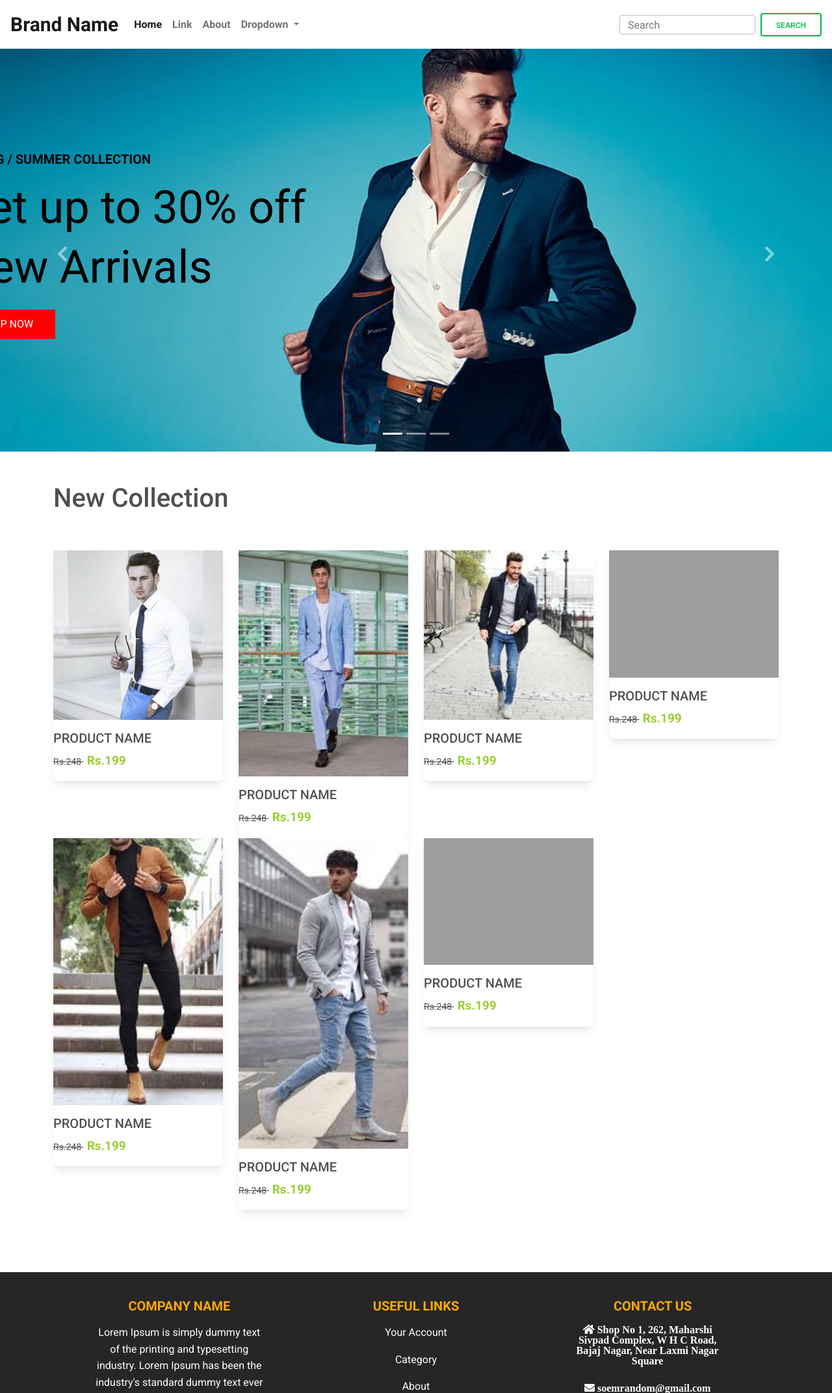
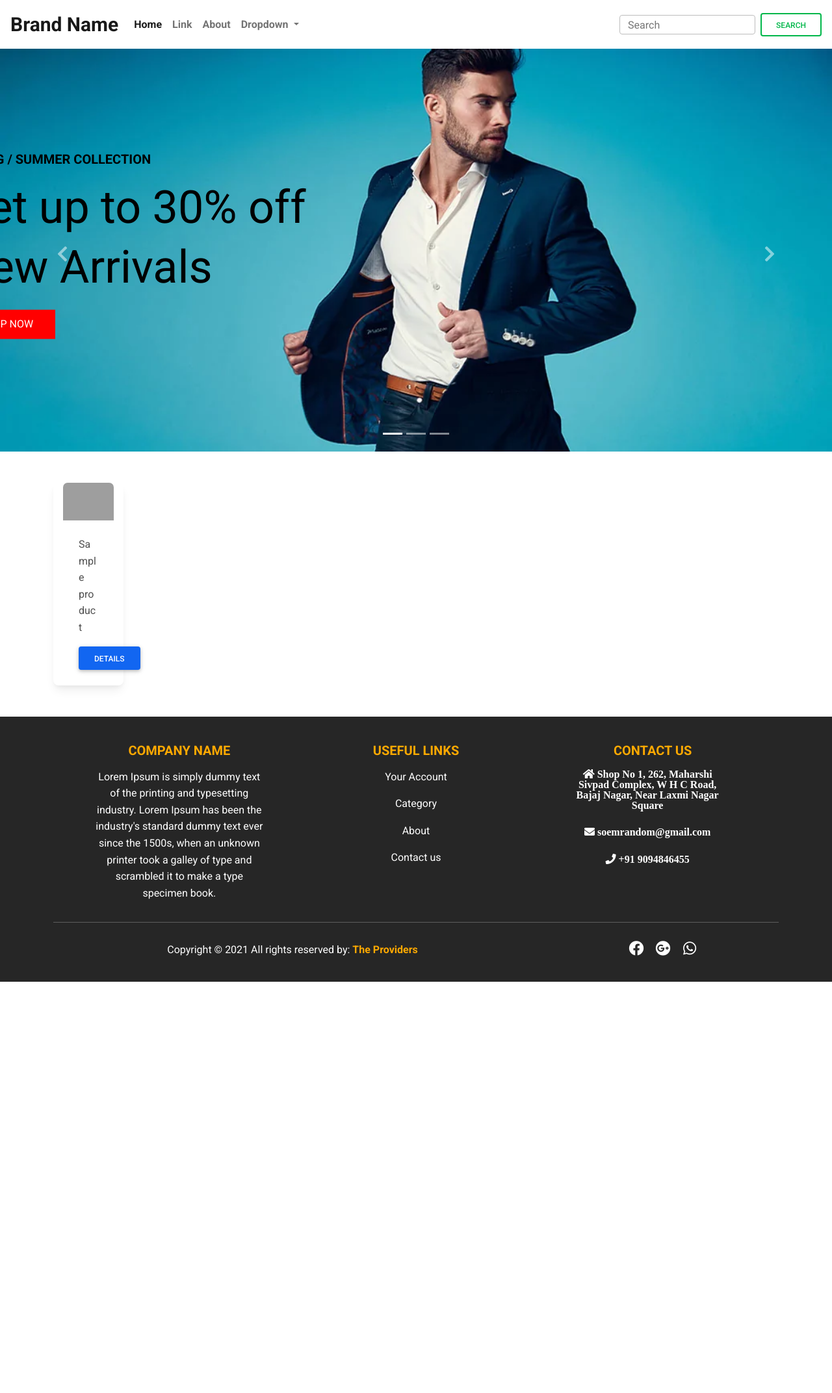
Before and after one commit to alevi0106/ClothingStore, a FastAPI app: template templates/index.html in a window 1280 px wide. Shown: the top 2144 px of the page at 65% size. After the commit the page ends 1511 px from the top, so only its background shows below. Run offline with FastAPI, Linux system fonts and the light colour scheme; the template is opened without the code that fills it: most values are stand-ins (such as "Sample title", 1, 10 or a date in 2020); parts of the project's set-up code (start-up, migrations or seed data) failed here and were passed over; some libraries are stand-ins or nearby versions; grey boxes are pictures that could not be loaded.

Commit message:
Products on index page. Product details page done. seed.py for test

```diff
--- a/main.py
+++ b/main.py
@@ -12,7 +12,7 @@ import aiofiles
 import os
 import time
 
-from sql.models import Category, Product, ProductImage, database, User
+from sql.models import Cart, Category, Product, ProductImage, database, User
 from sql.dbaccess import get_admin_user, get_confirmed_user, get_unconfirmed_user
 from src.authentication import create_email_confirmation_link, verify_password, get_password_hash, create_access_token, extract_id_from_token
 from src.email_validation import sendemail
@@ -32,15 +32,15 @@ async def startup() -> None:
     if not db.is_connected:
         await db.connect()
     # Test inserts
-    products = await Product.objects.all()
-    if not products:
-        product = Product(name="testproduct", description="test", price=1000, quantity=10)
-        await product.save()
-        image = ProductImage(product=product, path=os.path.join("static", "product-images", "test.png"))
-        await image.save()
-        cat = Category(name="Trending", categorytype="Newtype")
-        await cat.products.add(product)
-        await cat.save()
+    # products = await Product.objects.all()
+    # if not products:
+    #     product = Product(name="testproduct", description="test", price=1000, quantity=10)
+    #     await product.save()
+    #     image = ProductImage(product=product, path=os.path.join("/", "static", "product-images", "test.png"))
+    #     await image.save()
+    #     cat = Category(name="Trending", categorytype="Newtype")
+    #     await cat.products.add(product)
+    #     await cat.save()
 
 
 @app.on_event("shutdown")
@@ -72,7 +72,6 @@ async def confirm_account(token: str):
             status_code=status.HTTP_401_UNAUTHORIZED,
             detail="Incorrect username or password",
             headers={"WWW-Authenticate": "Bearer"},)
-
     user = await get_unconfirmed_user(email)
     user.confirmed = True
     await user.update()
@@ -168,7 +167,8 @@ adminTemplates = Jinja2Templates(directory=os.path.join("templates", "product-ad
 
 @app.get("/", response_class=HTMLResponse)
 async def read_item(request: Request):
-    return templates.TemplateResponse("index.html", {"request": request})
+    products = await get_products(1)
+    return templates.TemplateResponse("index.html", {"request": request, "products": products})
 
 
 @app.get("/login", response_class=HTMLResponse)
@@ -189,9 +189,6 @@ async def read_item(request: Request):
 @app.get("/products", response_class=HTMLResponse)
 async def read_item(request: Request):
     products = await get_products(1)
-    for i in range(10):
-        # Testing
-        products.append(products[0])
     return templates.TemplateResponse("products-catelog.html", {"request": request, "products": products})
 
 
@@ -206,6 +203,19 @@ async def read_item(request: Request, product_id: int):
             category_select.pop(type)
     return templates.TemplateResponse("product-details.html",
                                       {"request": request, "product": product, "category_select": category_select})
+
+
+@app.post("/add-to-cart", response_model=Cart)
+async def add_to_cart(product_id: int, quantity: int, price: float, user: User = Depends(get_user)):
+    try:
+        cart = await Cart.objects.filter((Cart.user == user) | (Cart.product == product_id)).get()
+        cart.quantity = quantity
+        cart.price = price
+    except ormar.NoMatch:
+        cart = Cart(user=user, product=product_id, quantity=quantity, price=price)
+    await cart.upsert()
+    return cart
+
 
 @app.get("/admin", response_class=HTMLResponse)
 async def read_item(request: Request):
--- a/sql/models.py
+++ b/sql/models.py
@@ -65,7 +65,7 @@ class ProductImage(ormar.Model):
 
     id: int = ormar.Integer(primary_key=True)
     product: Product = ormar.ForeignKey(Product)
-    path: str = ormar.String(max_length=255, unique=True)
+    path: str = ormar.String(max_length=255)
     sequence: int = ormar.Integer(default=1)  # Sequence 0 will be thumbnail
     image_tag: str = ormar.String(max_length=10, default="img")
 
@@ -77,8 +77,10 @@ class Cart(ormar.Model):
         database = database
 
     id: int = ormar.Integer(primary_key=True)
-    user: User = ormar.ForeignKey(User, nullable=False)
+    user: User = ormar.ForeignKey(User, nullable=False, unique=True)
     product: Product = ormar.ForeignKey(Product, nullable=False)
+    quantity: int = ormar.Integer()
+    price: float = ormar.Float()
 
 
 class Category(ormar.Model):
--- a/templates/base.html
+++ b/templates/base.html
@@ -18,7 +18,7 @@
 	<!-- Google Fonts -->
 	<link rel="stylesheet" href="https://fonts.googleapis.com/css?family=Roboto:300,400,500,700&display=swap" />
 
-	<link rel="stylesheet" href="static/css/style.css" />
+	<link rel="stylesheet" href="/static/css/style.css" />
 
 	<title>{% block title %}Clothing Store{% endblock %}</title>
 	{% endblock %}
--- a/templates/index.html
+++ b/templates/index.html
@@ -66,67 +66,20 @@
     <!-- end of carousel -->
 
     <section class="collection">
-    <div class="container py-5">
-        <h1 class="text-cnter">New Collection</h1>
-        <div class="row py-5">
-        <div class="col-lg-3">
-            <div class="card">
-            <img src="../static/img/Images/1.jpg" class="img-fluid mb-3" alt="">
-            <input type="button" value="Add To Cart">
-            <h5>PRODUCT NAME</h5>
-            <p><small><del>Rs.248 </del><span>Rs.199</span></small></p>
-            </div>
-        </div>
-        <div class="col-lg-3">
-            <div class="card">
-            <img src="../static/img/Images/2.jpg" class="img-fluid mb-3" alt="">
-            <input type="button" value="Add To Cart">
-            <h5>PRODUCT NAME</h5>
-            <p><small><del>Rs.248 </del><span>Rs.199</span></small></p>
-            </div>
-        </div>
-        <div class="col-lg-3">
-            <div class="card">
-            <img src="../static/img/Images/3.jpg" class="img-fluid mb-3" alt="">
-            <input type="button" value="Add To Cart">
-            <h5>PRODUCT NAME</h5>
-            <p><small><del>Rs.248 </del><span>Rs.199</span></small></p>
-            </div>
-        </div>
-        <div class="col-lg-3">
-            <div class="card">
-            <img src="../static/img/Images/4.jpg" class="img-fluid mb-3" alt="">
-            <input type="button" value="Add To Cart">
-            <h5>PRODUCT NAME</h5>
-            <p><small><del>Rs.248 </del><span>Rs.199</span></small></p>
-            </div>
-        </div>
-        <div class="col-lg-3">
-            <div class="card">
-            <img src="../static/img/Images/5.jpg" class="img-fluid mb-3" alt="">
-            <input type="button" value="Add To Cart">
-            <h5>PRODUCT NAME</h5>
-            <p><small><del>Rs.248 </del><span>Rs.199</span></small></p>
-            </div>
-        </div>
-        <div class="col-lg-3">
-            <div class="card">
-            <img src="../static/img/Images/6.jpg" class="img-fluid mb-3" alt="">
-            <input type="button" value="Add To Cart">
-            <h5>PRODUCT NAME</h5>
-            <p><small><del>Rs.248 </del><span>Rs.199</span></small></p>
-            </div>
-        </div>
-        <div class="col-lg-3">
-            <div class="card">
-            <img src="../static/img/Images/7.jpg" class="img-fluid mb-3" alt="">
-            <input type="button" value="Add To Cart">
-            <h5>PRODUCT NAME</h5>
-            <p><small><del>Rs.248 </del><span>Rs.199</span></small></p>
-            </div>
-        </div>
-        </div>
-    </div>
+		<div class="container py-5">
+			<div id="product-grid" class="d-inline-flex flex-wrap">
+				{% for product in products %}
+				<div class="card col-lg-3">
+					<img src="{{ product.productimages[0].path }}" class="card-img-top" />
+					<div class="card-body">
+						<!-- <h5 class="card-title">{{ product.name }}</h5> -->
+						<p class="card-text">{{ product.name }}</p>
+						<a href="/product-details/{{ product.id }}" class="btn btn-primary">Details</a>
+					</div>
+				</div>
+				{% endfor %}
+			</div>
+		</div>
     </section>
 
 {% endblock %}
```
Also changed, not shown: seed.py (added, +51 -0 lines), templates/product-details.html (+17 -20 lines), templates/footer.html (line endings or trailing spaces).
